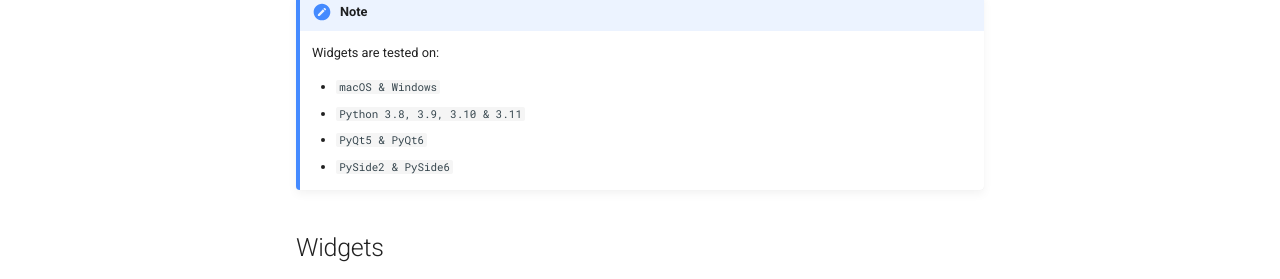
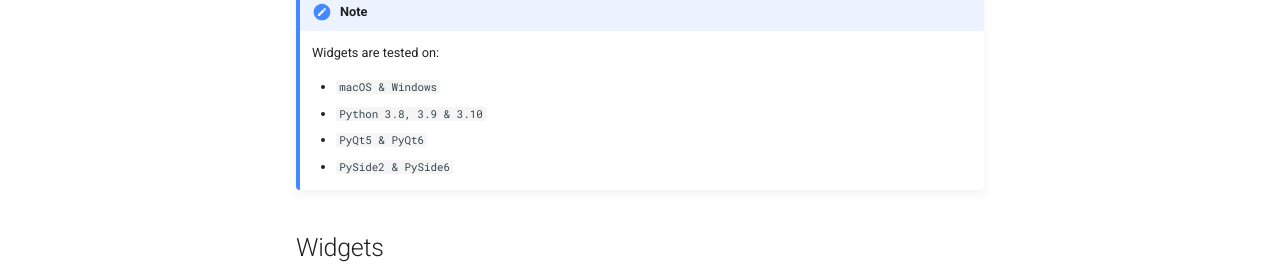
Before and after one commit to pymmcore-plus/pymmcore-widgets, an MkDocs documentation site: the page built from docs/index.md, in a window 1280 px wide and 1157 px high. Shown: the part 563-842 px from the top of the window. Built offline with MkDocs 1.6.1 and Material for MkDocs 9.7.7, drawn with Linux system fonts in a browser that asks for light colours; comment, search, counter and statistics services are not loaded.

Commit message:
fix: index

```diff
--- a/docs/index.md
+++ b/docs/index.md
@@ -21,7 +21,7 @@
     Widgets are tested on:
 
     * `macOS & Windows`
-    * `Python 3.8, 3.9, 3.10 & 3.11`
+    * `Python 3.8, 3.9 & 3.10`
     * `PyQt5 & PyQt6`
     * `PySide2 & PySide6`
 
```
